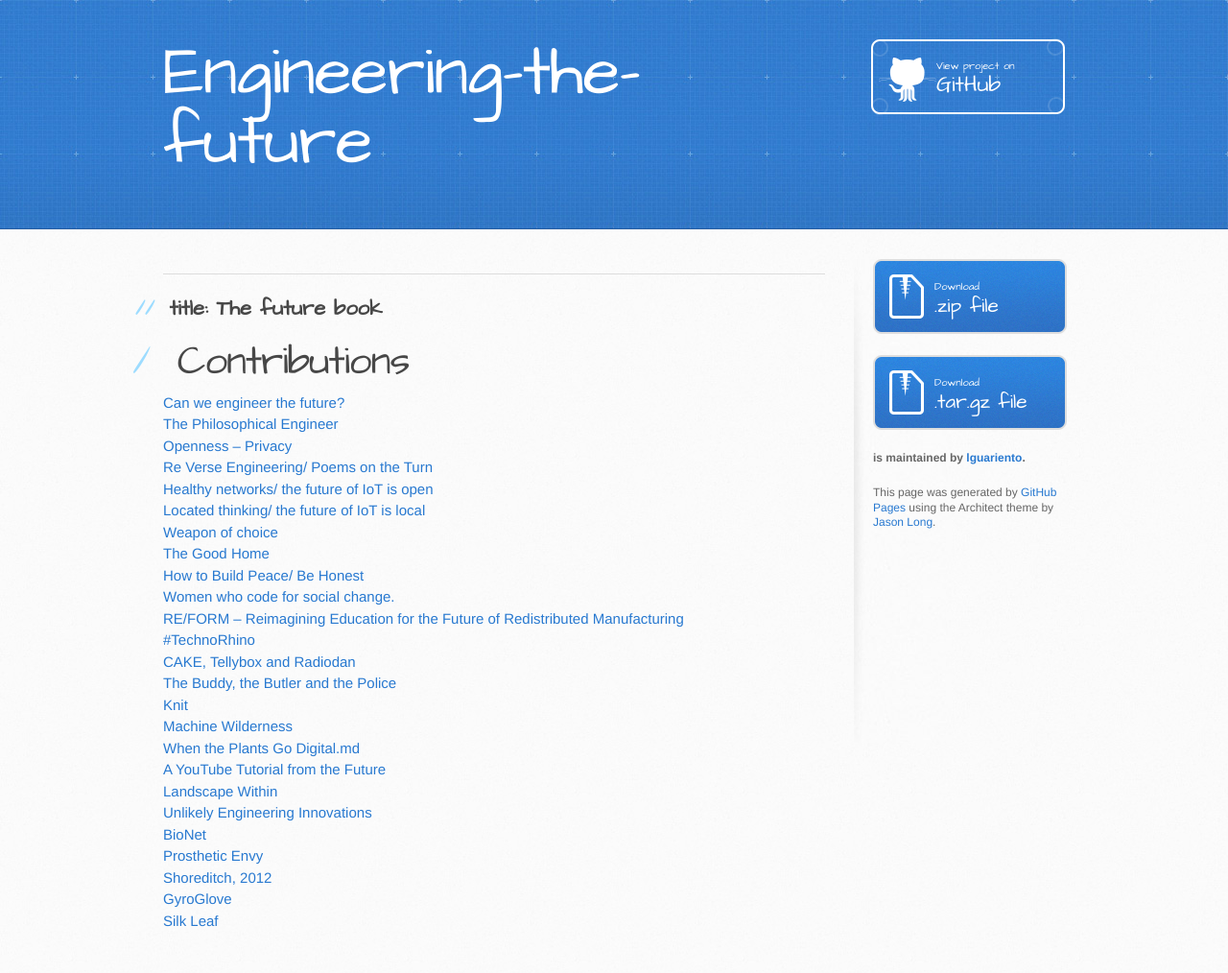
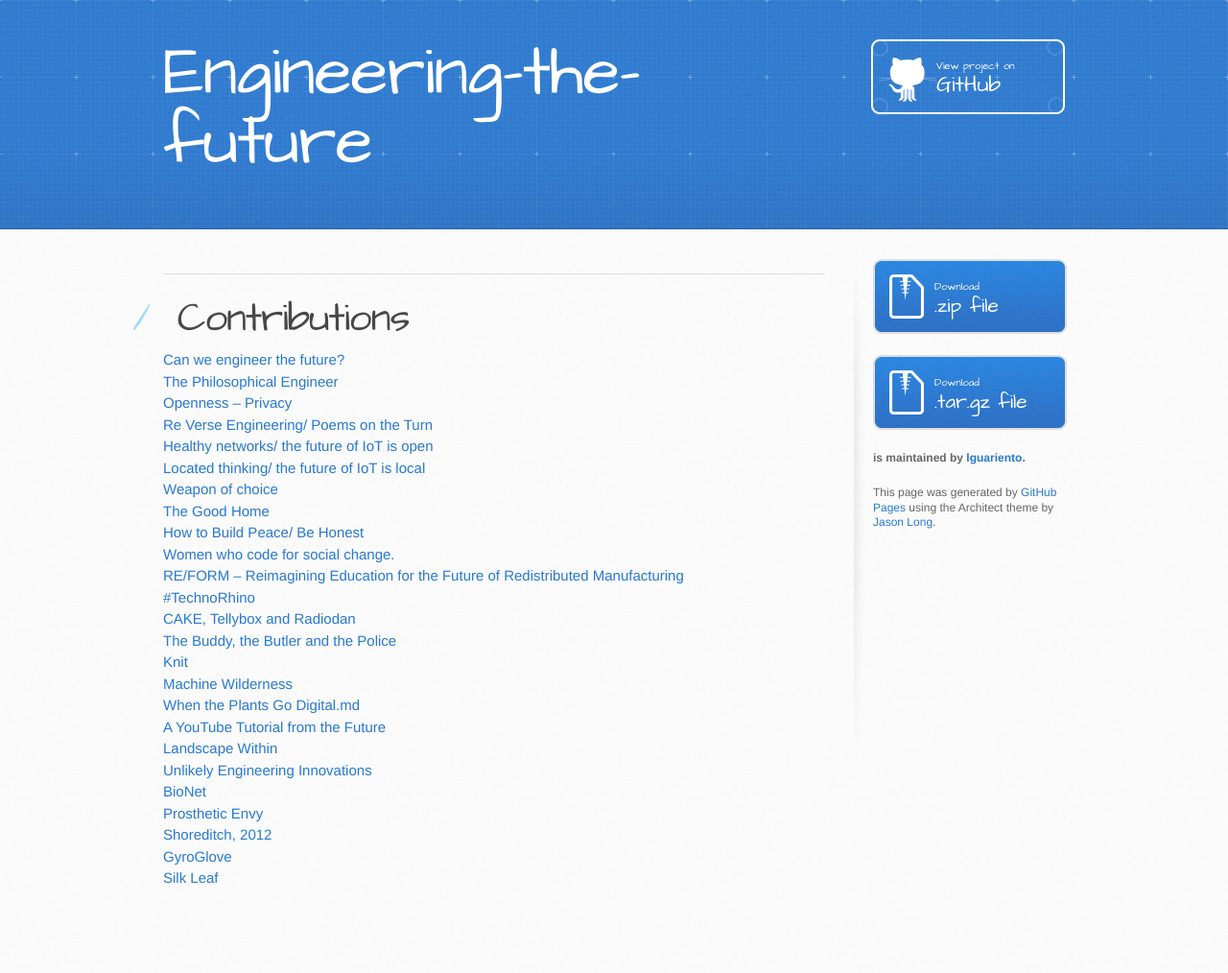
Before and after one commit to lguariento/Engineering-the-Future, a Jekyll site: the page index.html, which Jekyll copies as it is, in a window 1280 px wide. Shown: the whole page at 96% size. Built offline with Jekyll 4.4.1, drawn with Linux system fonts in a browser that asks for light colours; after the commit the page ends 969 px from its top, so only the background shows below that.

Commit message:
Update index.html

```diff
--- a/index.html
+++ b/index.html
@@ -29,10 +29,6 @@
       <div class="inner clearfix">
         <section id="main-content">
           <hr>
-
-<h2>
-<a class="anchor" href="#title-the-future-book" aria-hidden="true"><span aria-hidden="true" class="octicon octicon-link"></span></a>title: The future book</h2>
-
 <h1>
 <a class="anchor" href="#contributions" aria-hidden="true"><span aria-hidden="true" class="octicon octicon-link"></span></a>Contributions</h1>
 
```
